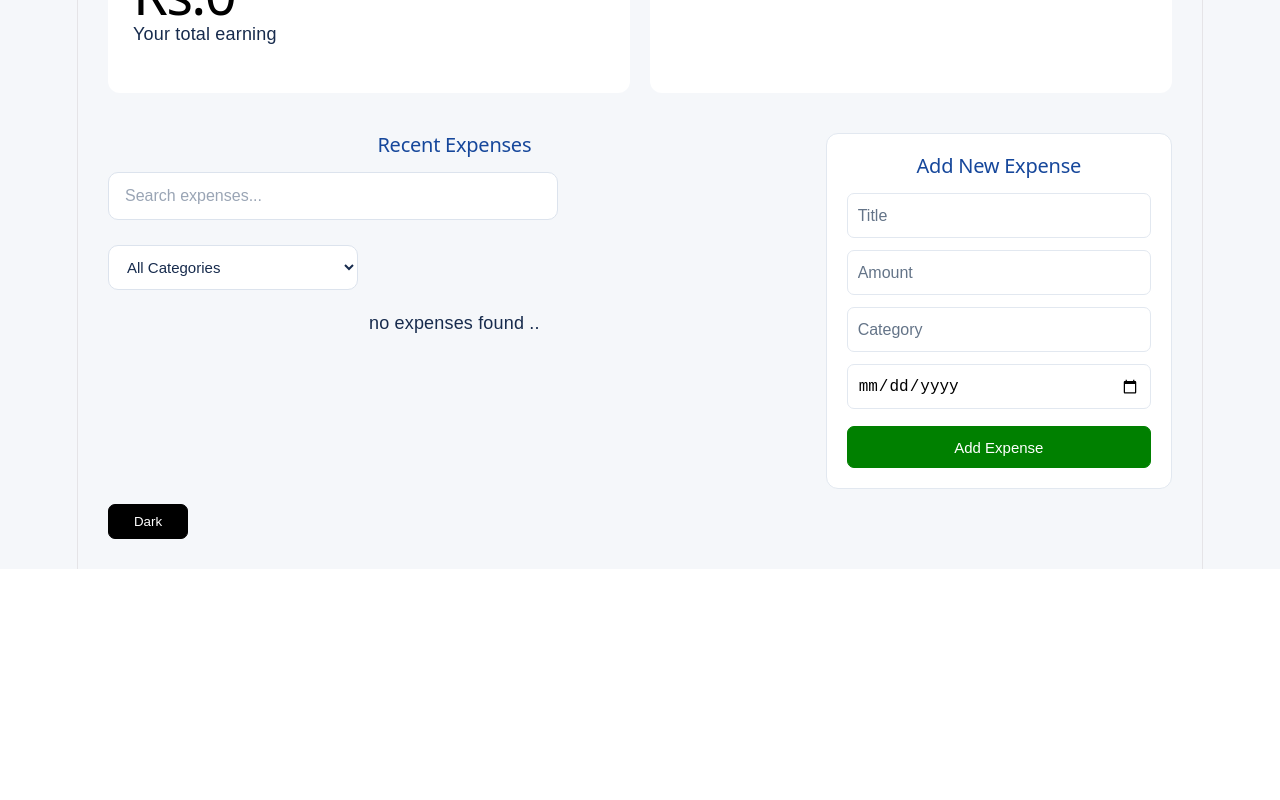
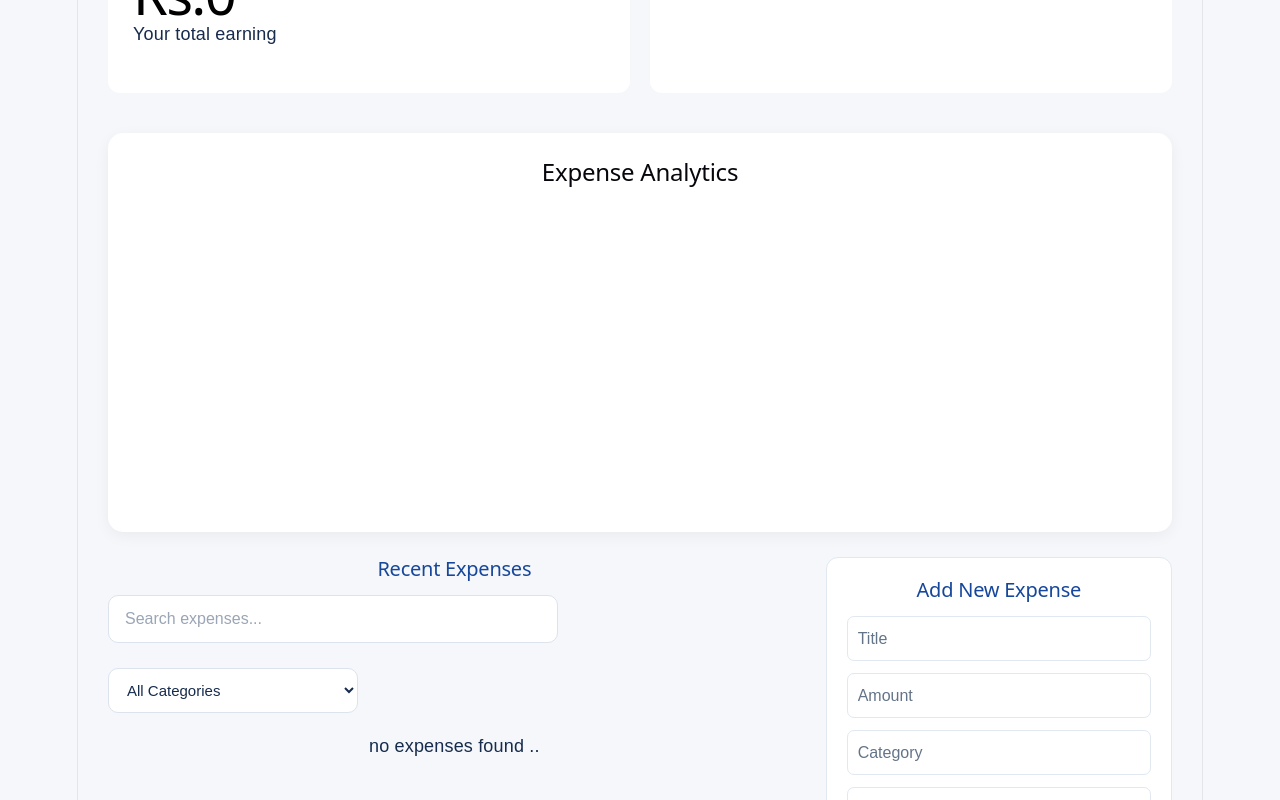
Before and after one commit to Rhishav19/expenses_tracker, a React (Vite) app: page / in a window 1280 px wide. Shown: the part 480-1280 px from the top of the page. Before the commit the page ends 1049 px from the top, so only its background shows below. Built offline with nearby package versions, Linux system fonts and the light colour scheme.

Commit message:
add exense analytics with doughnut chart

```diff
--- a/package.json
+++ b/package.json
@@ -11,7 +11,8 @@
   },
   "dependencies": {
     "react": "^19.3.1",
-    "react-dom": "^19.3.1"
+    "react-dom": "^19.3.1",
+    "recharts": "^3.10.1"
   },
   "devDependencies": {
     "@eslint/js": "^10.0.1",
--- a/src/App.css
+++ b/src/App.css
@@ -674,3 +674,24 @@ button {
     max-width: 100%;
   }
 }
+.expense-analytics {
+  background: white;
+  padding: 25px;
+  border-radius: 15px;
+  margin: 25px 0;
+  box-shadow: 0 4px 15px rgba(0, 0, 0, 0.05);
+}
+
+.expense-analytics h2 {
+  margin-bottom: 20px;
+}
+
+.analytics-container {
+  width: 100%;
+  height: 300px;
+}
+
+.dark-app-container .expense-analytics {
+  background: #1F2937;
+  color: white;
+}
--- a/src/App.jsx
+++ b/src/App.jsx
@@ -1,6 +1,14 @@
 import ExpensesItem from "./ExpensesItem";
 import { useState,useEffect } from "react";
 import "./App.css"
+import {
+  PieChart,
+  Pie,
+  Cell,
+  Tooltip,
+  ResponsiveContainer,
+  Legend
+} from "recharts";
 
 function App(){
   let [expense,setExpense]=useState(()=>{
@@ -70,6 +78,32 @@ function App(){
 
   let totalExpenses=expense.reduce((accumulator,currentItem)=>{
     return accumulator+currentItem.amount},0);
+
+  let categoryTotals = expense.reduce((totals, item) => {
+  let category = item.category || "Uncategorized";
+
+  totals[category] = (totals[category] || 0) + Number(item.amount);
+
+  return totals;
+  }, {});
+
+  let chartData = Object.entries(categoryTotals).map(
+  ([category, amount]) => ({
+    name: category,
+    value: amount
+  })
+);
+
+
+
+  let categoryAnalytics = Object.entries(categoryTotals).map(
+  ([category, amount]) => (
+    <div className="analytics-item" key={category}>
+      <h3>{category}</h3>
+      <p>Rs. {amount}</p>
+    </div>
+  )
+);
 
 
 const addExpense = () => {
@@ -175,6 +209,13 @@ return (
       </div>
 
     </div>
+    <section className="expense-analytics">
+  <h2>Expense Analytics</h2>
+  <div className="analytics-container">
+    {categoryAnalytics}
+  </div>
+  </section>
+
 
     <main className="main-content">
 
@@ -222,6 +263,36 @@ return (
   <div className="mode-btn-container">
     <button className="dark-mode-btn" onClick={toggleDarkMode}>{darkMode?"Light":"Dark"}</button>
   </div>
+  <section className="expense-analytics">
+  <h2>Expense Analytics</h2>
+
+  <div className="analytics-container">
+    <ResponsiveContainer width="100%" height={300}>
+      <PieChart>
+        <Pie
+          data={chartData}
+          dataKey="value"
+          nameKey="name"
+          cx="50%"
+          cy="50%"
+          innerRadius={65}
+          outerRadius={100}
+          paddingAngle={4}
+        >
+          {chartData.map((entry, index) => (
+            <Cell
+              key={entry.name}
+              fill={["#2563EB", "#10B981", "#F59E0B", "#EF4444", "#8B5CF6"][index % 5]}
+            />
+          ))}
+        </Pie>
+
+        <Tooltip />
+        <Legend />
+      </PieChart>
+    </ResponsiveContainer>
+  </div>
+</section>
   </div>
 );
 }
```
Also changed, not shown: 1 other file (tests, documents, lock files or other folders).
